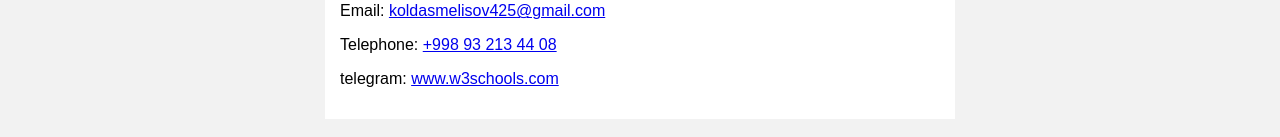
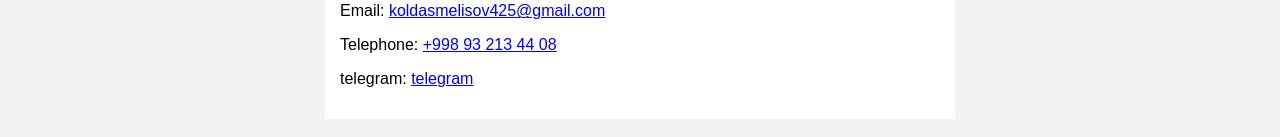
Before and after one commit to denisotarov/denis-otarov, a plain HTML site: page index.html in a window 1280 px wide. Shown: the part 654-791 px from the top of the page. Drawn offline with Linux system fonts and the light colour scheme.

Commit message:
Update index.html

```diff
--- a/index.html
+++ b/index.html
@@ -87,7 +87,7 @@
         <h2>Contact</h2>
         <p>Email: <a href="mailto:koldasmelisov425.com">koldasmelisov425@gmail.com</a></p>
         <p>Telephone: <a href="tel:+998932134408">+998 93 213 44 08</a></p>
-        <p> telegram: <a href="https://t.me/denisotarov">www.w3schools.com</a></p>
+        <p> telegram: <a href="https://t.me/denisotarov">telegram</a></p>
     </section>
 
     <!-- Hobbies Section -->
```
